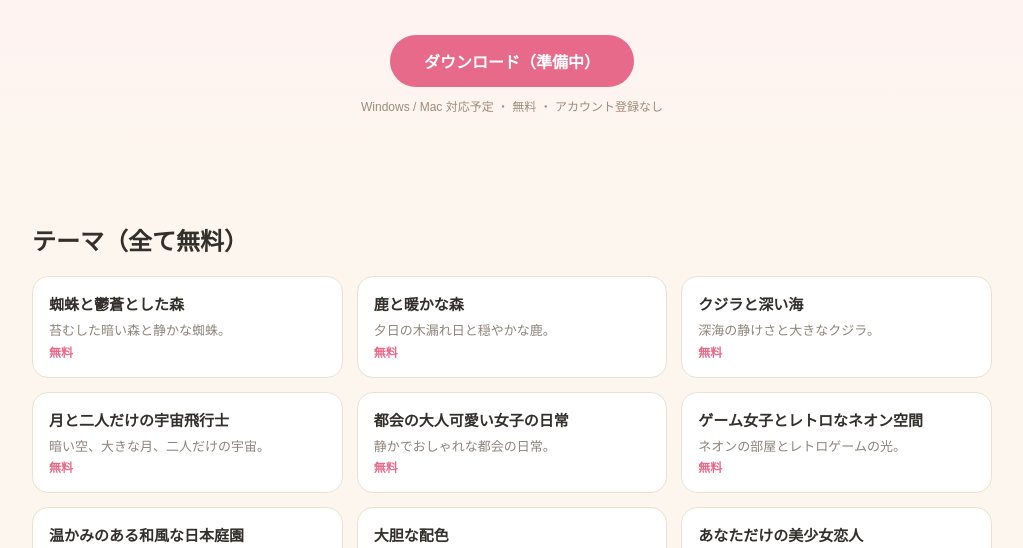
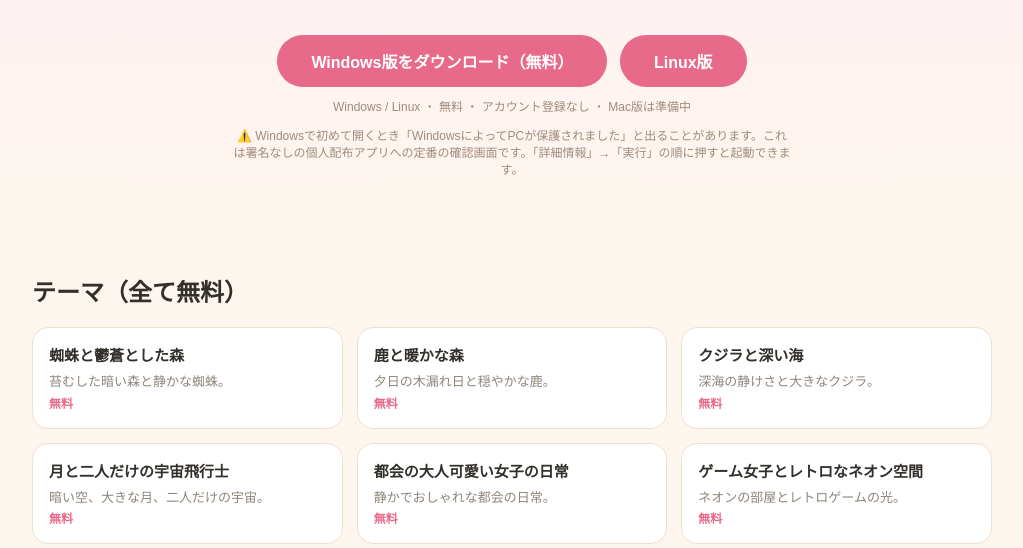
Before and after one commit to tetto03twianac1910-cmd/mokobura, an Electron app: page site/index.html in a window 1280 px wide. Shown: the part 190-738 px from the top of the page, without its empty margins (128-1151 px from the left). Drawn offline with Linux system fonts and the light colour scheme.

Commit message:
GitHub公開キット: 自動ビルドCI・公開スクリプト・サイトに警告案内と実リンク雛形

```diff
--- a/site/index.html
+++ b/site/index.html
@@ -27,8 +27,10 @@
 <header>
   <h1>🎀 もこブラ（仮名）</h1>
   <p class="lead">毎日開くブラウザを、好きな世界に着せ替えよう。<br>テーマは9種類、ぜんぶ無料。PC版です。</p>
-  <a class="dl" href="#">ダウンロード（準備中）</a>
-  <p class="note">Windows / Mac 対応予定 ・ 無料 ・ アカウント登録なし</p>
+  <a class="dl" href="https://github.com/GITHUB_OWNER/mokobura/releases/download/v0.1.0/mokobura-0.1.0-win-portable.exe">Windows版をダウンロード（無料）</a>
+  <a class="dl" href="https://github.com/GITHUB_OWNER/mokobura/releases/download/v0.1.0/mokobura-0.1.0-linux.AppImage" style="margin-left:8px">Linux版</a>
+  <p class="note">Windows / Linux ・ 無料 ・ アカウント登録なし ・ Mac版は準備中</p>
+  <p class="note" style="max-width:560px;margin:10px auto 0">⚠️ Windowsで初めて開くとき「WindowsによってPCが保護されました」と出ることがあります。これは署名なしの個人配布アプリへの定番の確認画面です。「詳細情報」→「実行」の順に押すと起動できます。</p>
 </header>
 
 <section>
```
Also changed, not shown: 1 other file.
